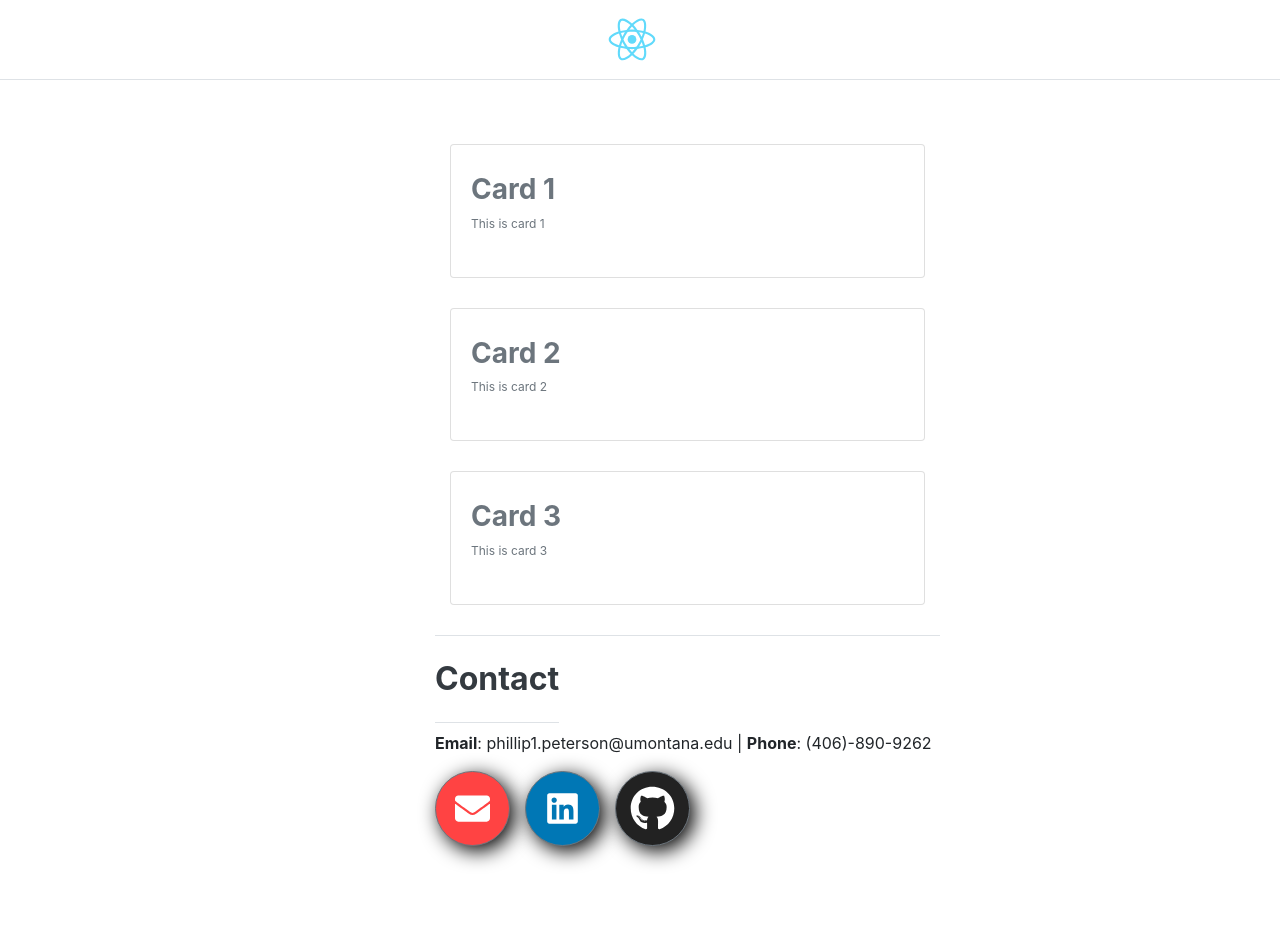
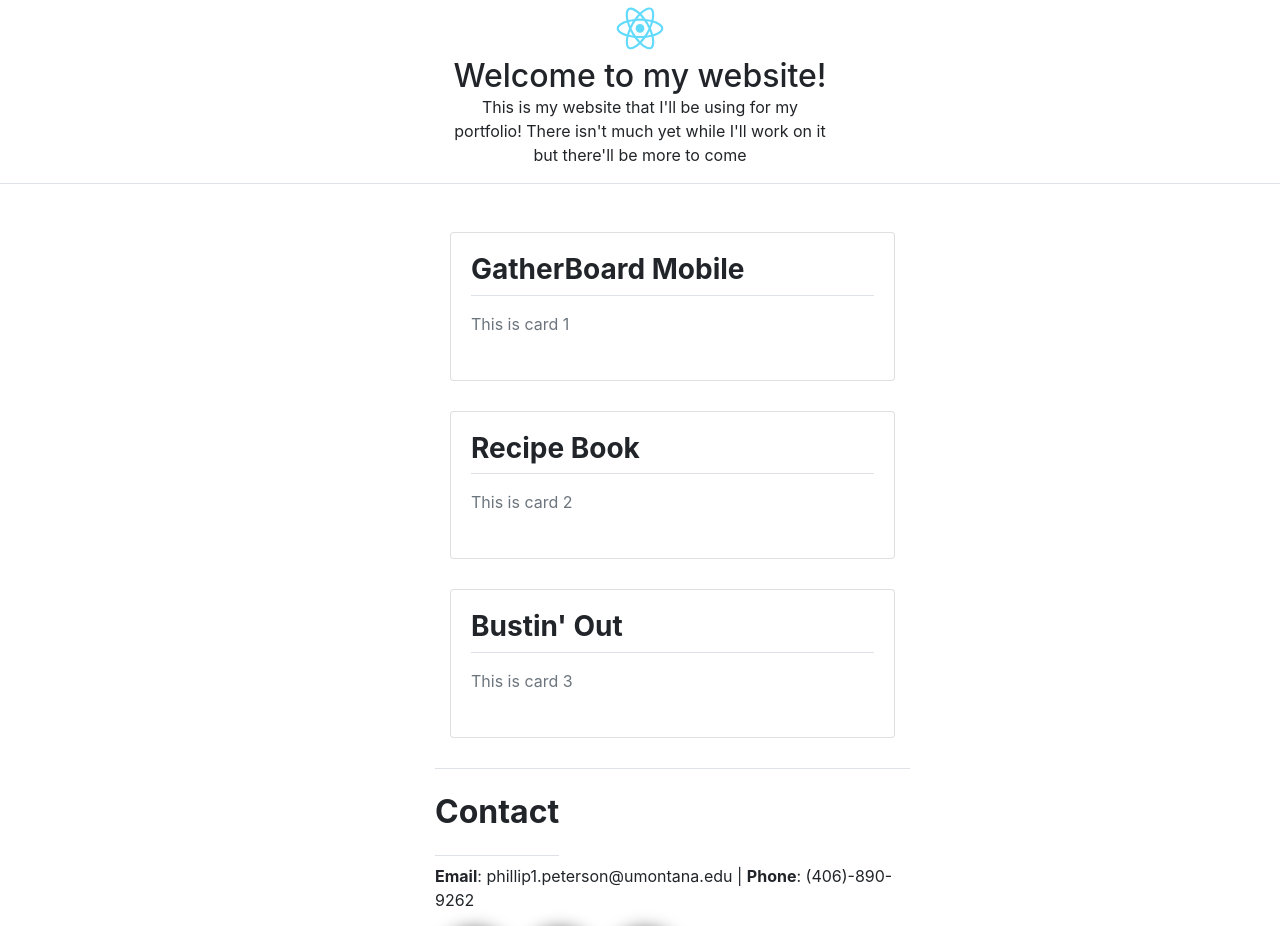
Before and after one commit to PhillipPeterson/phillpeterson.com, a React (Create React App) app: page / in a window 1280 px wide. Shown: the top 926 px of the page. Built offline with nearby package versions, Linux system fonts and the light colour scheme.

Commit message:
More formatting changes

```diff
--- a/src/App.js
+++ b/src/App.js
@@ -6,12 +6,13 @@ import Portfolio from './components/portfolio';
 
 const App = () => (
   <Fragment>
+  <Header />
 
-    <Header />
 
-    <main className="my-5 py-5">
+    <main className="pt-5">
+
       <Container className="px-0">
-        <Row noGutters className="pt-2 pt-md-5 w-100 px-4 px-xl-0 position-relative">
+        <Row className="pt-0 w-100 px-4 px-xl-0 position-relative">
           <Col xs={4} sm={4} md={4} />
           <Col md={5} className="pb-5 mb-5 pb-md-0 mb-md-0 xs-auto mx-auto mx-md-0">
             <Portfolio />
--- a/src/components/Card.js
+++ b/src/components/Card.js
@@ -11,10 +11,10 @@ class PortfolioCard extends React.Component {
 
 				<Card style={{ marginBottom: 30 }}>
 					<CardBody>
-						<CardTitle className="h3 mb-2 pt-2 font-weight-bold text-secondary">{this.props.title}</CardTitle>
-						<CardText className="text-secondary mb-4" style={{ fontSize: '0.75rem' }}>
+						<CardTitle className="h3 mb-3 pb-2 font-weight-bold border-bottom">{this.props.title}</CardTitle>
+						<CardText className="text-secondary mb-4" style={{ }}>
 							{this.props.text}
-					</CardText>
+						</CardText>
 					</CardBody>
 				</Card>
 
--- a/src/components/Footer.js
+++ b/src/components/Footer.js
@@ -6,27 +6,27 @@ import { Button, Row } from 'reactstrap';
 const style = {
 
     email: {
-        width: 75,
-        height: 75,
-        borderRadius: 75 / 2,
+        width: 70,
+        height: 70,
+        borderRadius: 70 / 2,
         marginRight: 15,
         backgroundColor: '#ff4343',
         boxShadow: "5px 5px 20px black"
     },
 
     linkedin: {
-        width: 75,
-        height: 75,
-        borderRadius: 75 / 2,
+        width: 70,
+        height: 70,
+        borderRadius: 70 / 2,
         marginRight: 15,
         backgroundColor: '#0077B5',
         boxShadow: "5px 5px 20px black"
     },
 
     github: {
-        width: 75,
-        height: 75,
-        borderRadius: 75 / 2,
+        width: 70,
+        height: 70,
+        borderRadius: 70 / 2,
         marginRight: 15,
         backgroundColor: '#222',
         boxShadow: "5px 5px 20px black"
@@ -51,7 +51,7 @@ class Footer extends React.Component {
     render() {
         return (
             <Row className="pt-4 border-top">
-                <span className="pb-4 h2 text-dark border-bottom"><b>Contact</b></span>
+                <span className="pb-4 h2 border-bottom"><b>Contact</b></span>
                 <p><b>Email</b>: phillip1.peterson@umontana.edu | <b>Phone</b>: (406)-890-9262</p>
                 <div>
                     <Button style={style.email} onClick={() => this.onClick('email')}>
--- a/src/components/Header.js
+++ b/src/components/Header.js
@@ -2,12 +2,21 @@ import React from 'react';
 import logo from '../logo.svg';
 
 import {
-	Container, Row, Col, Navbar, Nav, NavbarBrand,
-	NavLink, NavItem, UncontrolledDropdown,
-	DropdownToggle, DropdownMenu, DropdownItem
+	Container, Row, Col
 } from 'reactstrap';
 
 const AVATAR = 'https://www.gravatar.com/avatar/429e504af19fc3e1cfa5c4326ef3394c?s=240&d=mm&r=pg';
+
+const styles = {
+
+	row: {
+		textAlign: 'center'
+	},
+
+	logo: {
+		width: 80
+	}
+};
 
 class Header extends React.Component {
 
@@ -16,25 +25,27 @@ class Header extends React.Component {
 		return (
 
 			<header>
-				<Navbar fixed="top" color="light" light expand="xs" className="border-bottom border-gray bg-white" style={{ height: 80 }}>
+				<Row className="border-bottom border-gray bg-white" style={styles.row}>
 
-					<Container>
-						<Row noGutters className="position-relative w-100 align-items-center">
+					<Col xs={4} sm={4} md={4} />
 
-							<Col xs={4} sm={4} md={4} />
+					<Col xs={4} sm={4} md={4}>
+						<Container >
 
-							<Col className="d-flex justify-content-xs-start justify-content-lg-center">
-								<NavbarBrand className="d-inline-block p-0" href="/" style={{ width: 80 }}>
-									<img src={logo} alt="logo" className="position-relative img-fluid" />
-								</NavbarBrand>
-							</Col>
+							<img src={logo} alt="logo" className="logo" style={styles.logo} />
 
-							<Col xs={4} sm={4} md={4} />
 
-						</Row>
-					</Container>
+						</Container>
 
-				</Navbar>
+						<Container>
+							<span className="h2">Welcome to my website!</span>
+							<p>This is my website that I'll be using for my portfolio! There isn't much yet while I'll work on it but there'll be more to come </p>
+						</Container>
+					</Col>
+
+					<Col xs={4} sm={4} md={4} />
+
+				</Row>
 			</header>
 
 		);
--- a/src/components/portfolio.js
+++ b/src/components/portfolio.js
@@ -7,9 +7,9 @@ class Portfolio extends React.Component {
     render() {
         return (
             <Fragment>
-                <PortfolioCard title='Card 1' text='This is card 1' />
-                <PortfolioCard title='Card 2' text='This is card 2'/>
-                <PortfolioCard title='Card 3' text='This is card 3'/>
+                <PortfolioCard title='GatherBoard Mobile' text='This is card 1' />
+                <PortfolioCard title='Recipe Book' text='This is card 2'/>
+                <PortfolioCard title="Bustin' Out" text='This is card 3'/>
             </Fragment>
         );
     }
```
